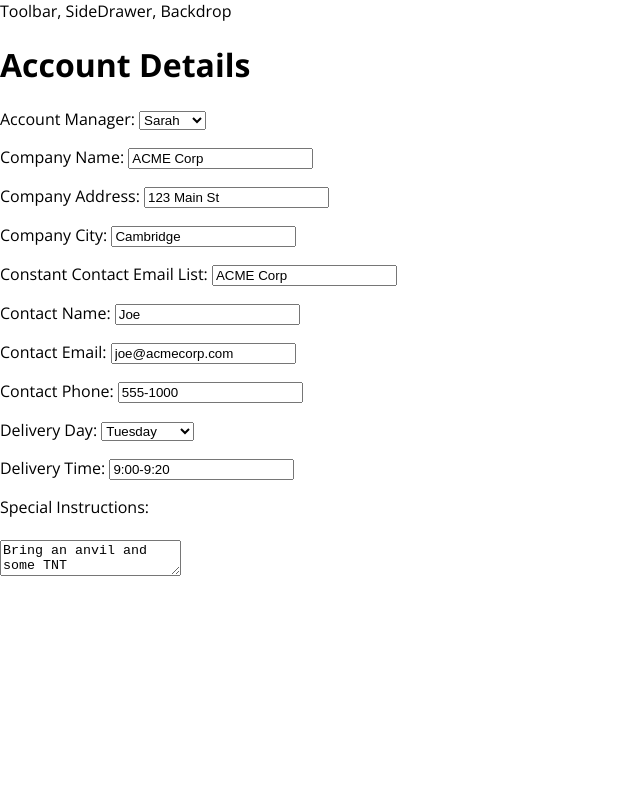
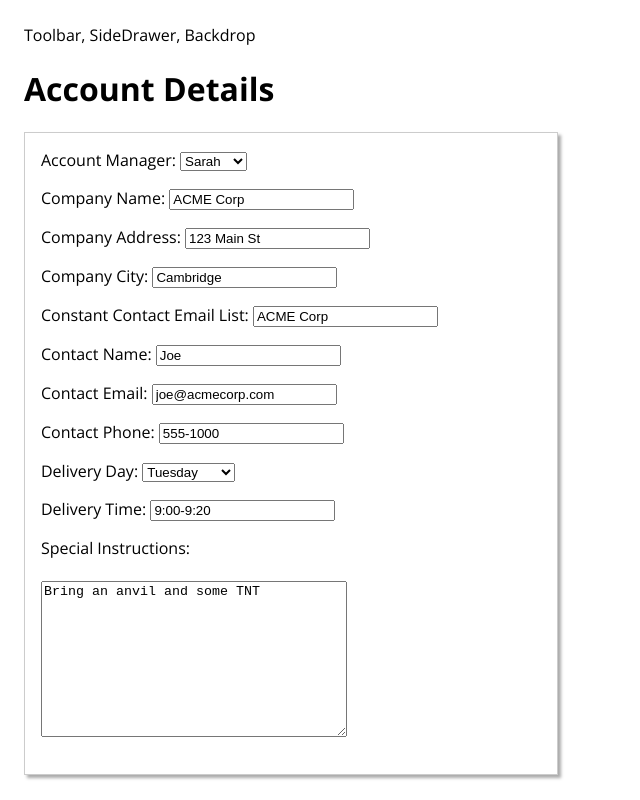
Before and after one commit to lizbur10/nme-account-manager, a React (Create React App) app in the folder client/: page / in a window 1280 px wide. Shown: the whole page, without its empty margins (0-640 px from the left). Built offline with nearby package versions, Linux system fonts and the light colour scheme.

Commit message:
added some styling

```diff
--- a/client/src/index.css
+++ b/client/src/index.css
@@ -1,5 +1,17 @@
 body {
-  margin: 0;
+  margin: 24px;
   padding: 0;
   font-family: 'Open Sans', sans-serif;
 }
+
+form {
+  border: 1px solid #ccc;
+  box-shadow: 3px 3px 3px #aaa;
+  width: 500px;
+  padding: 0 16px 16px;
+}
+
+textarea {
+  width: 300px;
+  height: 150px;
+}
```
